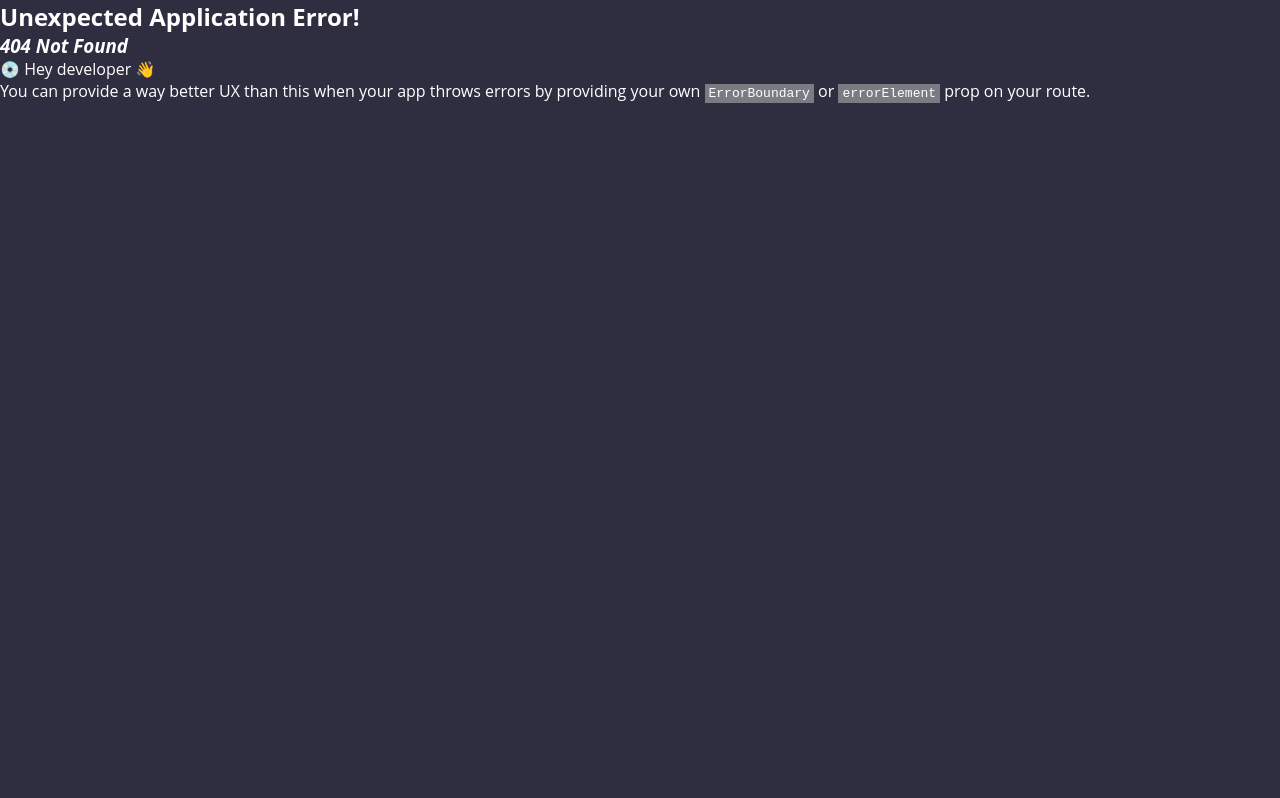
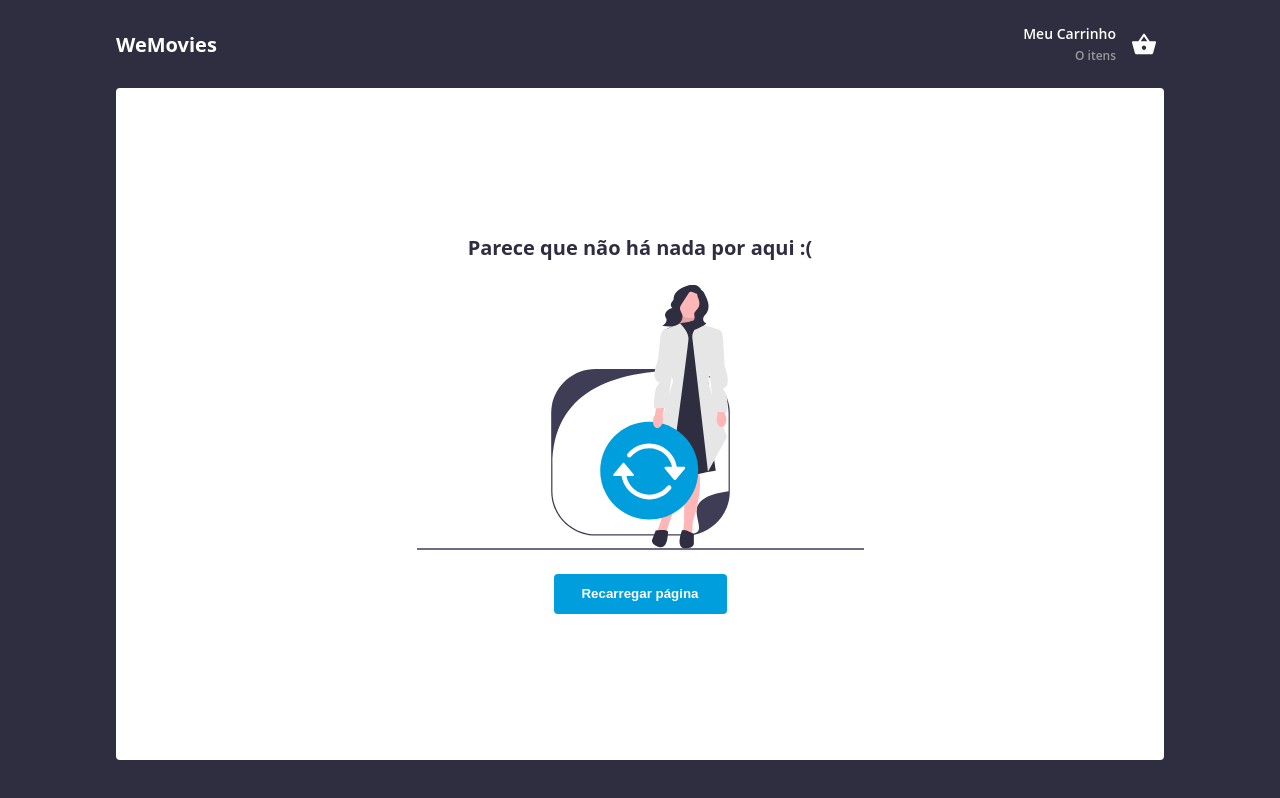
Before and after one commit to CesarNeo/challenge-wefit-ecommerce, a React (Vite) app: page /cart in a window 1280 px wide. Before the commit this address had no page. Built offline with nearby package versions, Linux system fonts and the light colour scheme.

Commit message:
feat: create new page Cart with empty state

```diff
--- a/src/components/Button/styles.ts
+++ b/src/components/Button/styles.ts
@@ -12,6 +12,7 @@ export const Container = styled.button<ButtonProps>`
   align-items: center;
   justify-content: center;
   gap: 0.75rem;
+  padding: 0 0.5rem;
 
   border-radius: 0.25rem;
   text-transform: uppercase;
--- a/src/components/Header/index.tsx
+++ b/src/components/Header/index.tsx
@@ -6,7 +6,7 @@ function Header() {
     <S.Container>
       <h1>WeMovies</h1>
 
-      <S.ContainerCart>
+      <S.ContainerCart to="/cart">
         <div>
           <S.MyCartSpan>Meu Carrinho</S.MyCartSpan>
           <S.CartItensSpan>O itens</S.CartItensSpan>
--- a/src/components/Header/styles.ts
+++ b/src/components/Header/styles.ts
@@ -1,3 +1,4 @@
+import { Link } from 'react-router-dom'
 import styled from 'styled-components'
 
 export const Container = styled.header`
@@ -12,7 +13,7 @@ export const Container = styled.header`
   }
 `
 
-export const ContainerCart = styled.button`
+export const ContainerCart = styled(Link)`
   display: flex;
   gap: 0.5rem;
   color: ${({ theme }) => theme.white};
--- /dev/null
+++ b/src/pages/Cart/index.tsx
@@ -0,0 +1,16 @@
+import * as S from './styles'
+
+function CartPage() {
+  return (
+    <S.Container>
+      <S.ContainerCartEmpty>
+        <h1>Parece que não há nada por aqui :(</h1>
+
+        <S.CartEmptyImg />
+        <S.ButtonEmptyCart>Recarregar página</S.ButtonEmptyCart>
+      </S.ContainerCartEmpty>
+    </S.Container>
+  )
+}
+
+export default CartPage
--- /dev/null
+++ b/src/pages/Cart/styles.ts
@@ -0,0 +1,55 @@
+import styled from 'styled-components'
+
+import cartEmptyImgDesktop from '../../assets/images/cart-empty-desktop.svg'
+import cartEmptyImgMobile from '../../assets/images/cart-empty-mobile.svg'
+
+export const Container = styled.div`
+  height: 100%;
+  padding-bottom: 2.5rem;
+`
+
+export const ContainerCartEmpty = styled.div`
+  display: flex;
+  align-items: center;
+  justify-content: center;
+  flex-direction: column;
+  gap: 1.5rem;
+  padding: 4rem;
+  height: 100%;
+
+  background: ${({ theme }) => theme.white};
+  color: ${({ theme }) => theme['text-primary']};
+  border-radius: 0.25rem;
+
+  > h1 {
+    font-weight: bold;
+    font-size: 1.25rem;
+    text-align: center;
+  }
+`
+
+export const CartEmptyImg = styled.div`
+  width: 11.1644rem;
+  height: 16.585rem;
+  background: url(${cartEmptyImgMobile}) no-repeat center;
+
+  @media (min-width: 768px) {
+    max-width: 27.9375rem;
+    max-height: 16.585rem;
+    width: 100%;
+    height: 100%;
+
+    background: url(${cartEmptyImgDesktop}) no-repeat center;
+  }
+`
+
+export const ButtonEmptyCart = styled.button`
+  max-width: 10.8125rem;
+  width: 100%;
+  height: 2.5rem;
+
+  background: ${({ theme }) => theme.primary};
+  color: ${({ theme }) => theme.white};
+  border-radius: 0.25rem;
+  font-weight: bold;
+`
--- a/src/routes.tsx
+++ b/src/routes.tsx
@@ -1,12 +1,16 @@
 import { createBrowserRouter } from 'react-router-dom'
 
 import AppLayout from './pages/_layouts/AppLayout'
+import CartPage from './pages/Cart'
 import HomePage from './pages/Home'
 
 export const router = createBrowserRouter([
   {
     path: '/',
     element: <AppLayout />,
-    children: [{ path: '/', element: <HomePage /> }],
+    children: [
+      { path: '/', element: <HomePage /> },
+      { path: '/cart', element: <CartPage /> },
+    ],
   },
 ])
--- a/src/styles/global.ts
+++ b/src/styles/global.ts
@@ -33,4 +33,9 @@ export const GlobalStyles = createGlobalStyle`
     cursor: pointer;
     line-height: 0;
   }
+
+  a {
+    text-decoration: none;
+    cursor: pointer;
+  }
 `
```
Also changed, not shown: src/assets/images/cart-empty-desktop.svg (added), src/assets/images/cart-empty-mobile.svg (added).
